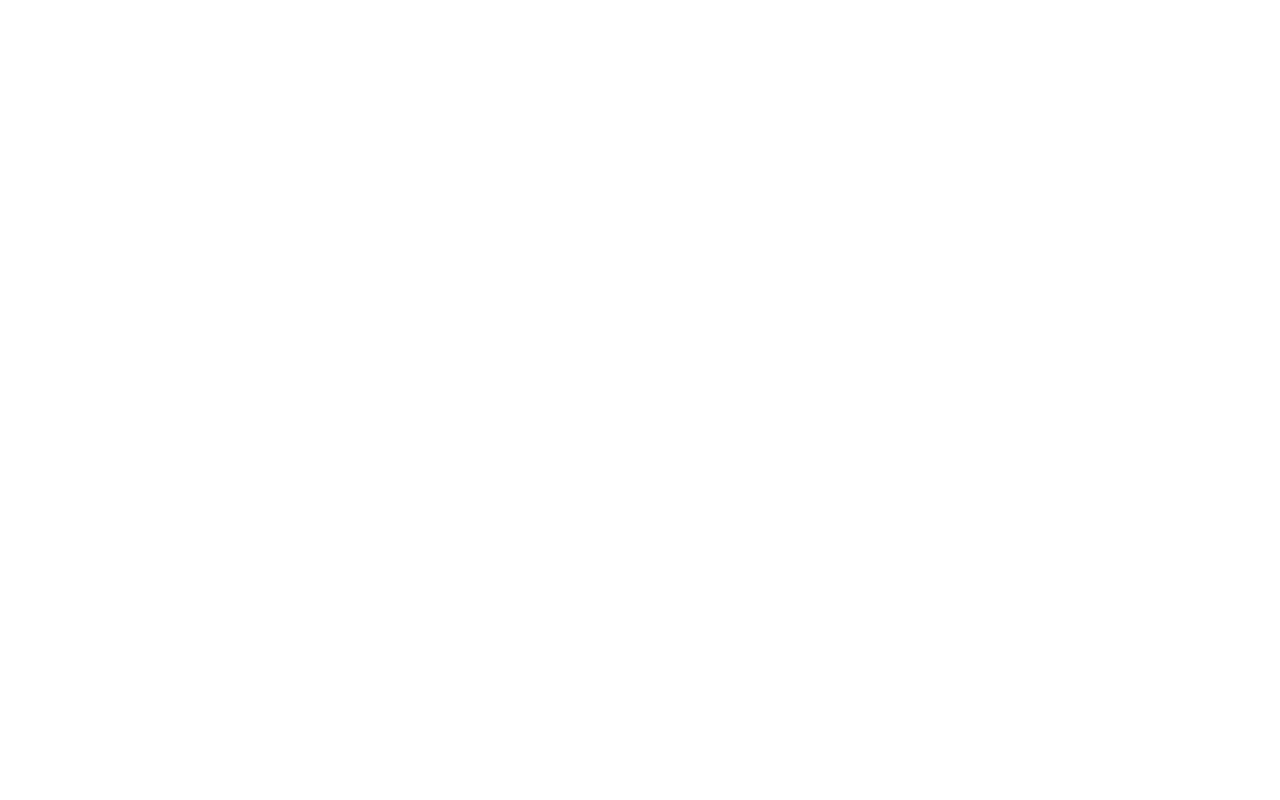
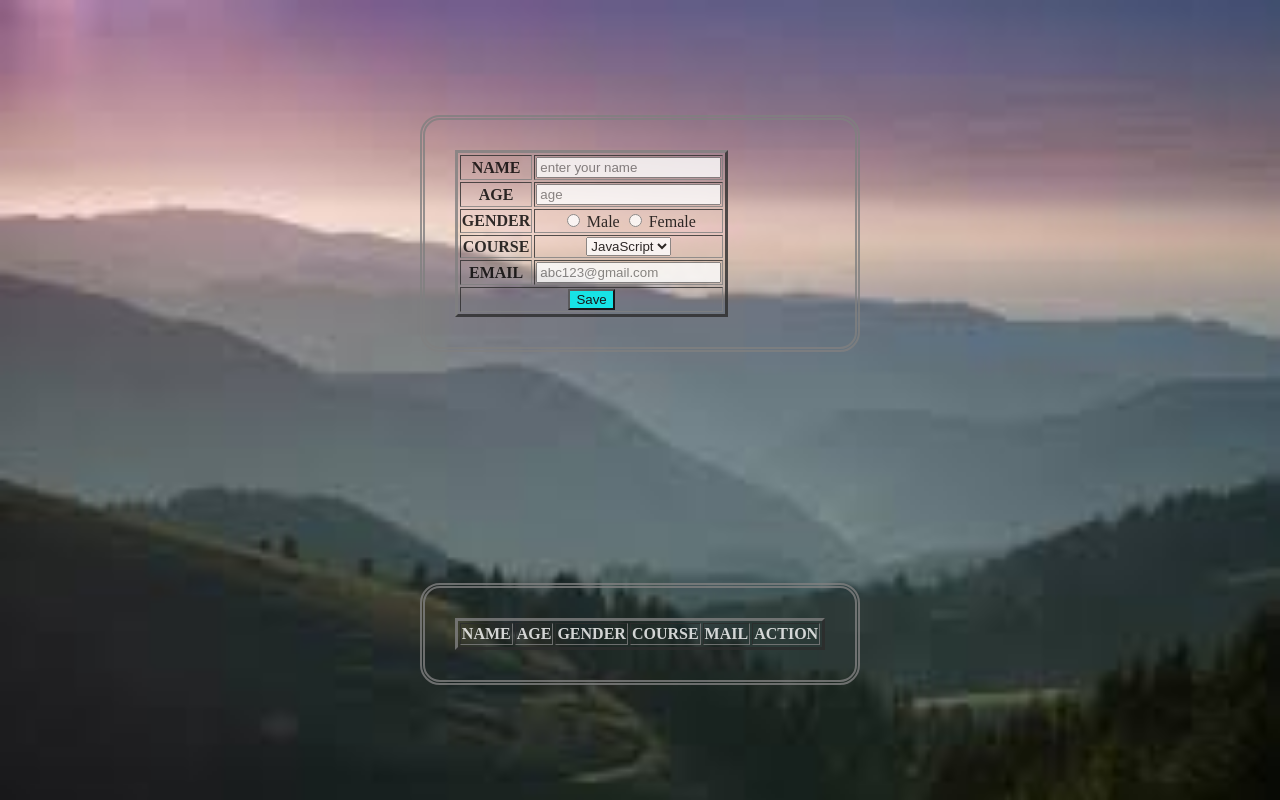
Before and after one commit to bharathiarulNM/filling.github.io, a plain HTML site: page index.html in a window 1280 px wide. Drawn offline with Linux system fonts and the light colour scheme.

Commit message:
Update index.html

```diff
--- a/index.html
+++ b/index.html
@@ -1,11 +1,121 @@
+
 <!DOCTYPE html>
 <html lang="en">
-<head>
-    <meta charset="UTF-8">
-    <meta name="viewport" content="width=device-width, initial-scale=1.0">
-    <title>Document</title>
-</head>
-<body>
+    <head>
+        <title>My Page</title>
+        <style>
+            body {
+                background-image: url(bg1.jpeg);
+                background-repeat: no-repeat;
+                background-size: cover;
+                display: grid;                 /* Enables flexbox */
+                justify-content: center;        /* Horizontally center */
+                align-items: center;            /* Vertically center */
+                height: 100vh;                  /* Ensures the body height covers the full viewport */
+                margin: 0;
+            }
 
-</body>
+            div {
+                width: auto;
+                height: auto;                   /* Set height as auto to adjust according to content */
+                text-align: center;
+                border: 5px double grey;
+                border-radius: 20px;
+                padding: 30px;
+                opacity: 0.8;
+                     /* Optional: background to make the form stand out */
+            }
+
+
+
+
+        </style>
+    </head>
+    <body>
+        <div id="form">
+            <table border="3px">
+                <tr>
+                    <th>NAME</th>
+                    <td><input  id="name"  placeholder="enter your name"></td>
+                </tr>
+                <tr>
+                    <th>AGE</th>
+                    <td><input  id="age"    placeholder="age"></td>
+                </tr>
+                <tr>
+                    <th>GENDER</th>
+                    <td>
+                        <input     type="radio" name="gen" value="male"> Male
+                        <input    type="radio" name="gen" value="female"> Female
+                    </td>
+                </tr>
+                <tr>
+                    <th>COURSE</th>
+                    <td>
+                        <select id="sel">
+                            <option>JavaScript</option>
+                            <option>Java</option>
+                            <option>C</option>
+                            <option>Python</option>
+                        </select>
+                    </td>
+                </tr>
+                <tr>
+                    <th>EMAIL</th>
+                    <td><input  id="mail"   placeholder="abc123@gmail.com"></td>
+                </tr>
+                <tr>
+                    <td colspan="2"><button style="background-color: aqua;" onclick="saving()">Save</button></td>
+                </tr>
+            </table>
+        </div>
+        <div>
+        <table border="3px" style=" color: white;">
+            <tr>
+                <th>NAME</th>
+                <th>AGE</th>
+                <th>GENDER</th>
+                <th>COURSE</th><th>MAIL</th><th>ACTION</th>
+            </tr>
+            <tbody id="table-body">
+                <!-- New entries will be added here -->
+                </tbody>
+
+
+        </table></div>
+        <script>
+
+            function saving()
+            {
+                var N=document.querySelector("#name").value;
+                var A=document.querySelector("#age").value;
+                var G=document.querySelector('input[name="gen"]:checked')?.value;
+                var C=document.querySelector("#sel").value;
+                var M=document.querySelector("#mail").value;
+                var tableBody = document.querySelector("#table-body");
+                var newRow = document.createElement("tr");
+                if (!N || !A || !G || !C || !M) {
+                    alert("Please fill out all fields.");
+                    return;
+                }
+
+
+                newRow.innerHTML =
+                    `<td>${N}</td>
+                    <td>${A}</td>
+                    <td>${G}</td>
+                    <td>${C}</td>
+                    <td>${M}</td>
+                    <button class="deletebutton" style="background-color:red;"onclick="this.parentElement.parentElement.remove()">delete<button>`
+                ;
+                tableBody.appendChild(newRow);
+                document.querySelector("#name").value = '';
+                document.querySelector("#age").value = '';
+                document.querySelector('input[name="gen"]:checked').checked = false;
+                document.querySelector("#sel").selectedIndex = 0;
+                document.querySelector("#mail").value = '';
+
+            }
+        </script>
+    </body>
 </html>
```
